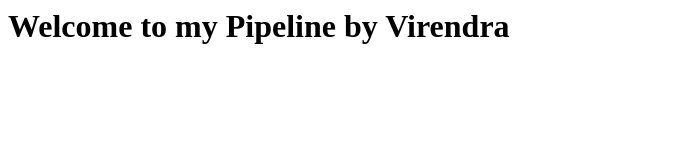
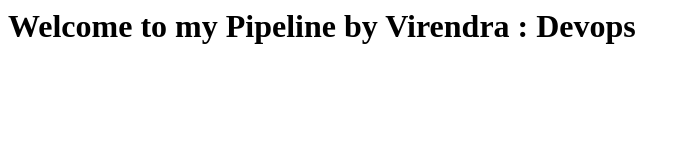
Before and after one commit to chavanvirendra18/viruwebsite, a plain HTML site: page index.html in a window 1280 px wide. Shown: the whole page, without its empty margins (0-688 px from the left). Drawn offline with Linux system fonts and the light colour scheme.

Commit message:
changed content

```diff
--- a/index.html
+++ b/index.html
@@ -1,6 +1,6 @@
 <html>
 <title>Jenkins CICD Pipeline...</title>
 <body>
-<h1>Welcome to my Pipeline by Virendra</h1>
+<h1>Welcome to my Pipeline by Virendra : Devops</h1>
 </body>
 </html>
```
